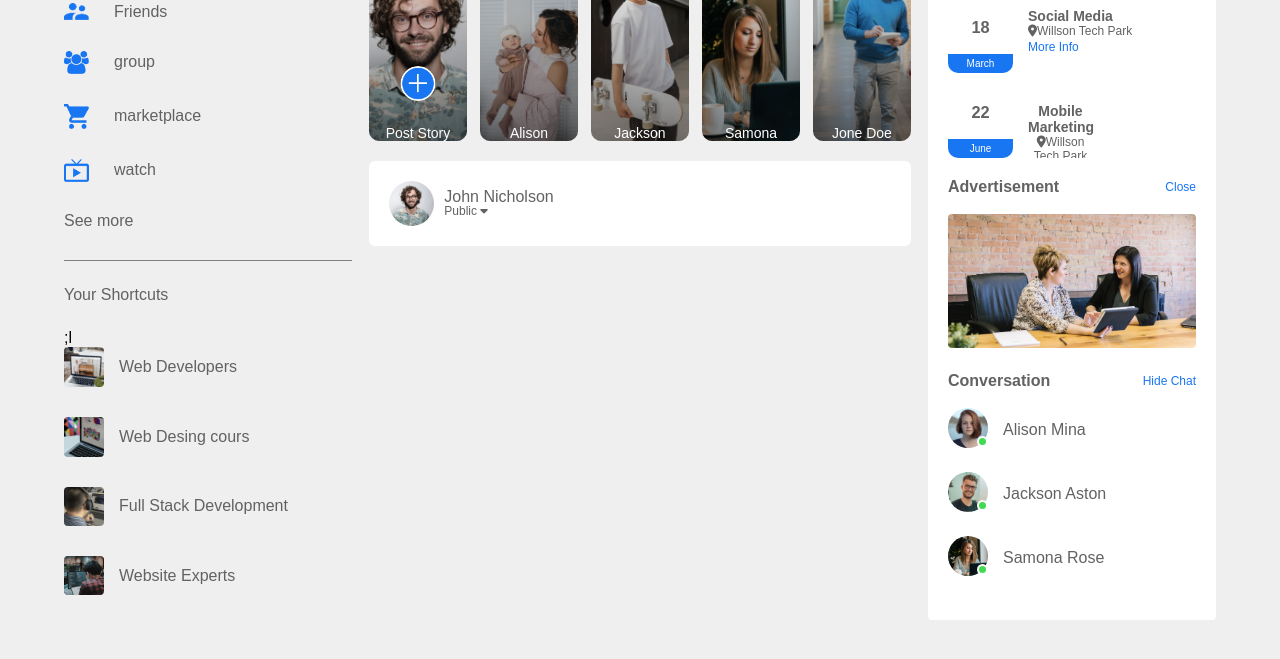
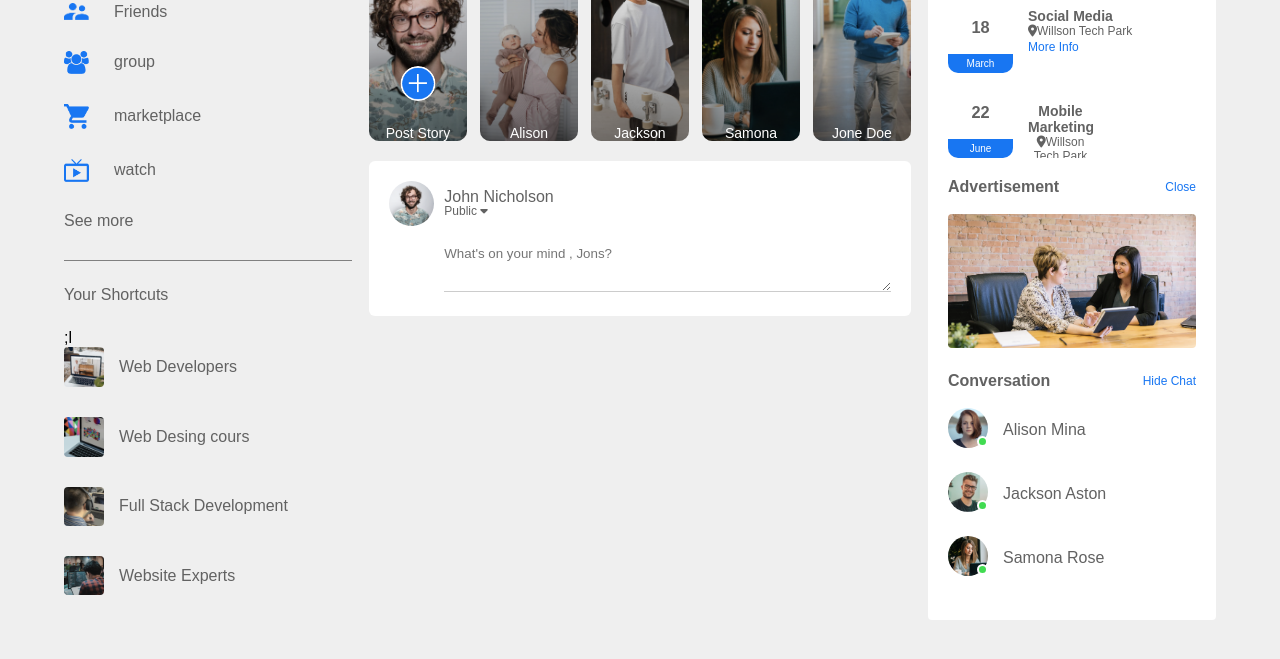
Before and after one commit to chadnitalukder2/Facebook-clone-css, a plain HTML site: page index.html in a window 1280 px wide. Shown: the part 115-774 px from the top of the page. Drawn offline with Linux system fonts and the light colour scheme.

Commit message:
facebook

```diff
--- a/index.html
+++ b/index.html
@@ -53,7 +53,7 @@
             </div>
             <div class="shortcut-links">
                 <p>Your Shortcuts</p>
-;l                <a href="#"><img src="images/shortcut-1.png">Web Developers</a>
+                ;l <a href="#"><img src="images/shortcut-1.png">Web Developers</a>
                 <a href="#"><img src="images/shortcut-2.png">Web Desing cours</a>
                 <a href="#"><img src="images/shortcut-3.png">Full Stack Development</a>
                 <a href="#"><img src="images/shortcut-4.png">Website Experts</a>
@@ -101,13 +101,12 @@
                         <small> Public <i class="fa-sharp fa-solid fa-caret-down"></i></small>
                     </div>
                 </div>
+                <div class="post-input-container">
+                    <textarea rows="3"placeholder ="What's on your mind , Jons? "></textarea>
 </div>
 
 
-
-
-
-
+                </div>
             </div>
 
             <!----right-sidebar------>
--- a/style.css
+++ b/style.css
@@ -137,8 +137,7 @@ nav {
 
 }
 
-.imp-links a,
-.shortcut-links a {
+.imp-links a ,.shortcut-links a {
     text-decoration: none;
     display: flex;
     align-items: center;
@@ -359,3 +358,18 @@ nav {
 .user-profile small{
     font-size: 12px;
 }
+
+.post-input-container{
+padding-left: 55px;
+padding-top: 20px;
+
+
+}
+
+.post-input-container textarea{
+    width: 100%;
+border: 0;
+outline:0;
+border-bottom: 1px solid #ccc;
+background: transparent;
+}
```
Lines whose indentation alone changed are shown as unchanged.
